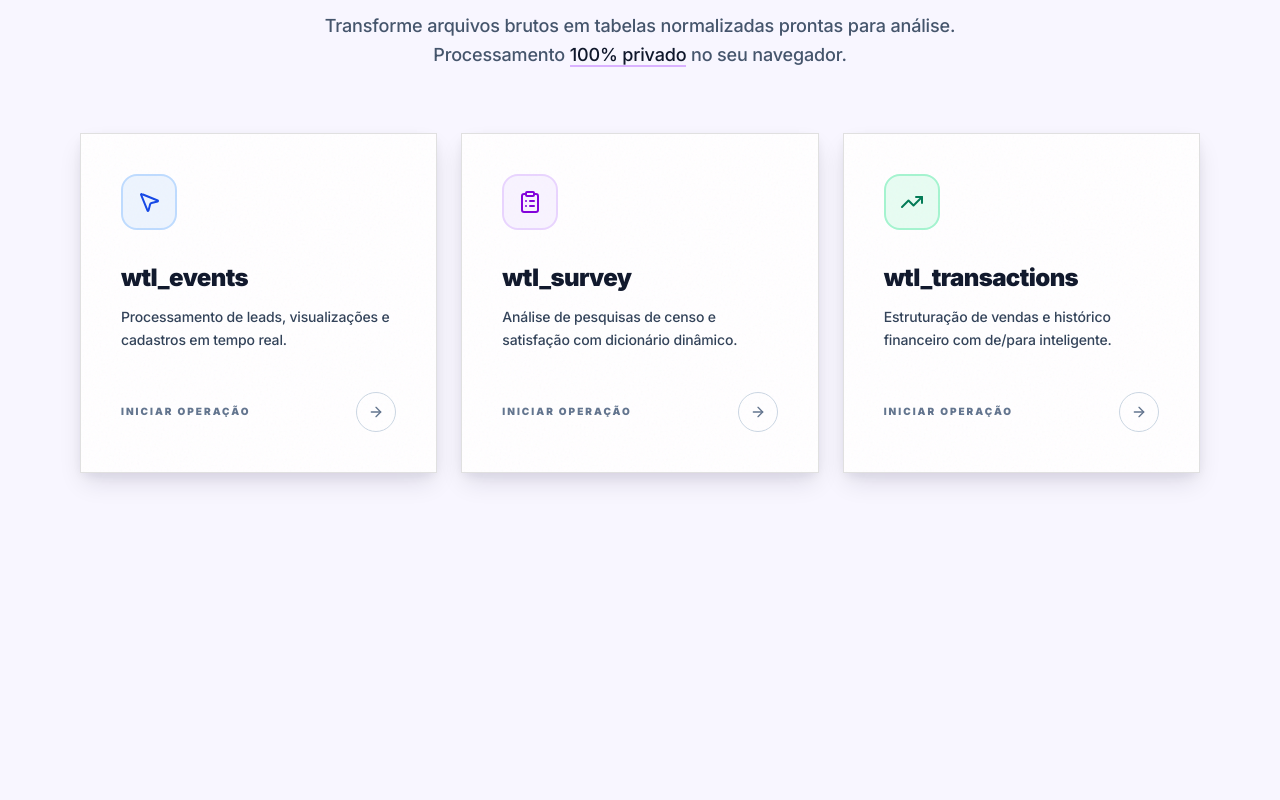
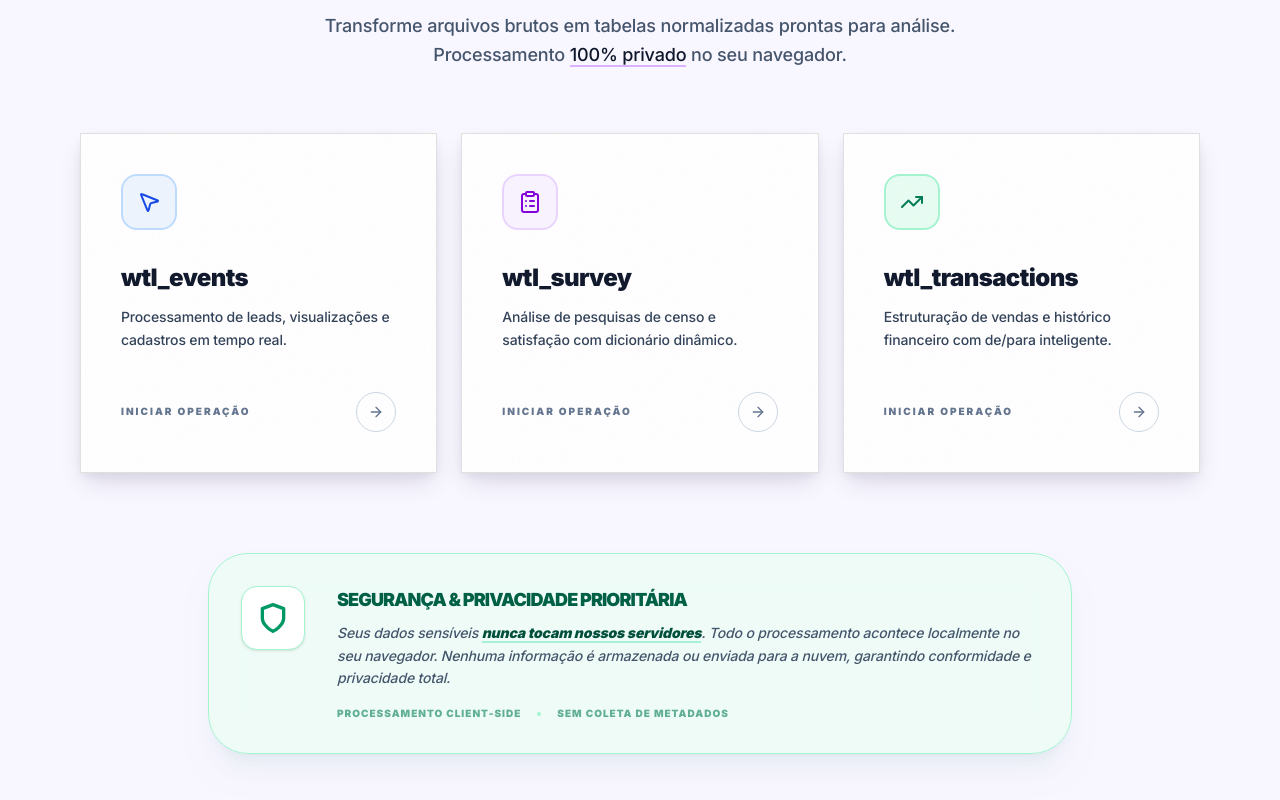
Before and after one commit to MatthSant/pradronizador-node, a Next.js app: page / in a window 1280 px wide. Shown: the part 419-1219 px from the top of the page. Before the commit the page ends 1020 px from the top, so only its background shows below. Built offline with nearby package versions, Linux system fonts and the light colour scheme.

Commit message:
Adicionado protocolo de segurança

```diff
--- /dev/null
+++ b/next.config.mjs
@@ -0,0 +1,53 @@
+/** @type {import('next').NextConfig} */
+const nextConfig = {
+  async headers() {
+    const isDev = process.env.NODE_ENV === 'development';
+
+    // In dev, we need to allow localhost and websockets for HMR to work
+    const connectSrc = isDev
+      ? "connect-src 'self' ws://localhost:3000 http://localhost:3000;"
+      : "connect-src 'self';"; // In prod, only allow connecting to the same domain
+
+    return [
+      {
+        source: '/(.*)',
+        headers: [
+          {
+            key: 'Content-Security-Policy',
+            value: [
+              "default-src 'self';",
+              "script-src 'self' 'unsafe-inline' 'unsafe-eval';",
+              "style-src 'self' 'unsafe-inline';",
+              "img-src 'self' blob: data:;",
+              "font-src 'self' data:;",
+              "object-src 'none';",
+              "base-uri 'self';",
+              "form-action 'self';",
+              "frame-ancestors 'none';",
+              connectSrc,
+              "upgrade-insecure-requests;"
+            ].join(' '),
+          },
+          {
+            key: 'X-Frame-Options',
+            value: 'DENY',
+          },
+          {
+            key: 'X-Content-Type-Options',
+            value: 'nosniff',
+          },
+          {
+            key: 'Referrer-Policy',
+            value: 'strict-origin-when-cross-origin',
+          },
+          {
+            key: 'Permissions-Policy',
+            value: 'camera=(), microphone=(), geolocation=()',
+          },
+        ],
+      },
+    ];
+  },
+};
+
+export default nextConfig;
--- a/src/app/page.tsx
+++ b/src/app/page.tsx
@@ -101,6 +101,35 @@ export default function Home() {
           </motion.div>
         ))}
       </div>
+
+      {/* SECURITY NOTICE */}
+      <motion.div
+        initial={{ opacity: 0 }}
+        animate={{ opacity: 1 }}
+        transition={{ delay: 0.8 }}
+        className="mt-20 w-full max-w-4xl px-4"
+      >
+        <div className="bg-emerald-50/80 backdrop-blur-xl p-8 rounded-[2.5rem] border border-emerald-200 flex flex-col md:flex-row items-center md:items-start space-y-6 md:space-y-0 md:space-x-8 shadow-xl shadow-emerald-900/5">
+          <div className="w-16 h-16 bg-white border border-emerald-200 rounded-2xl flex items-center justify-center flex-shrink-0 shadow-sm">
+            <svg viewBox="0 0 24 24" fill="none" stroke="currentColor" strokeWidth="2.5" strokeLinecap="round" strokeLinejoin="round" className="w-8 h-8 text-emerald-600">
+              <path d="M12 22s8-4 8-10V5l-8-3-8 3v7c0 6 8 10 8 10z"/>
+            </svg>
+          </div>
+          <div className="space-y-2 text-center md:text-left">
+            <h4 className="text-lg font-black uppercase tracking-tighter text-emerald-800">Segurança & Privacidade Prioritária</h4>
+            <p className="text-sm text-slate-600 font-medium leading-relaxed italic">
+              Seus dados sensíveis <span className="text-emerald-900 font-black border-b-2 border-emerald-400/30">nunca tocam nossos servidores</span>.
+              Todo o processamento acontece localmente no seu navegador. Nenhuma informação é armazenada ou enviada para a nuvem,
+              garantindo conformidade e privacidade total.
+            </p>
+            <div className="flex items-center justify-center md:justify-start space-x-4 pt-2">
+              <span className="text-[10px] font-black uppercase tracking-widest text-emerald-700/60">Processamento Client-Side</span>
+              <div className="w-1 h-1 bg-emerald-200 rounded-full" />
+              <span className="text-[10px] font-black uppercase tracking-widest text-emerald-700/60">Sem Coleta de Metadados</span>
+            </div>
+          </div>
+        </div>
+      </motion.div>
     </div>
   );
 }
```
